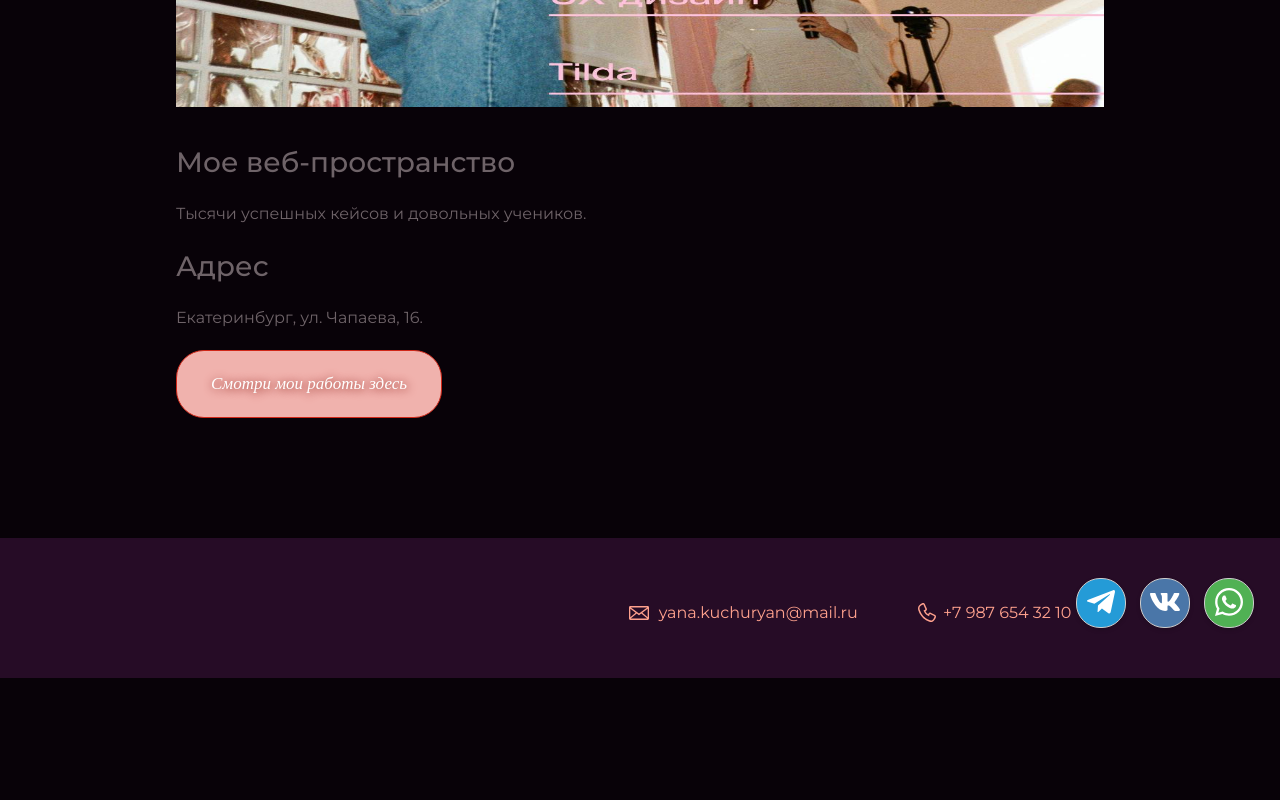
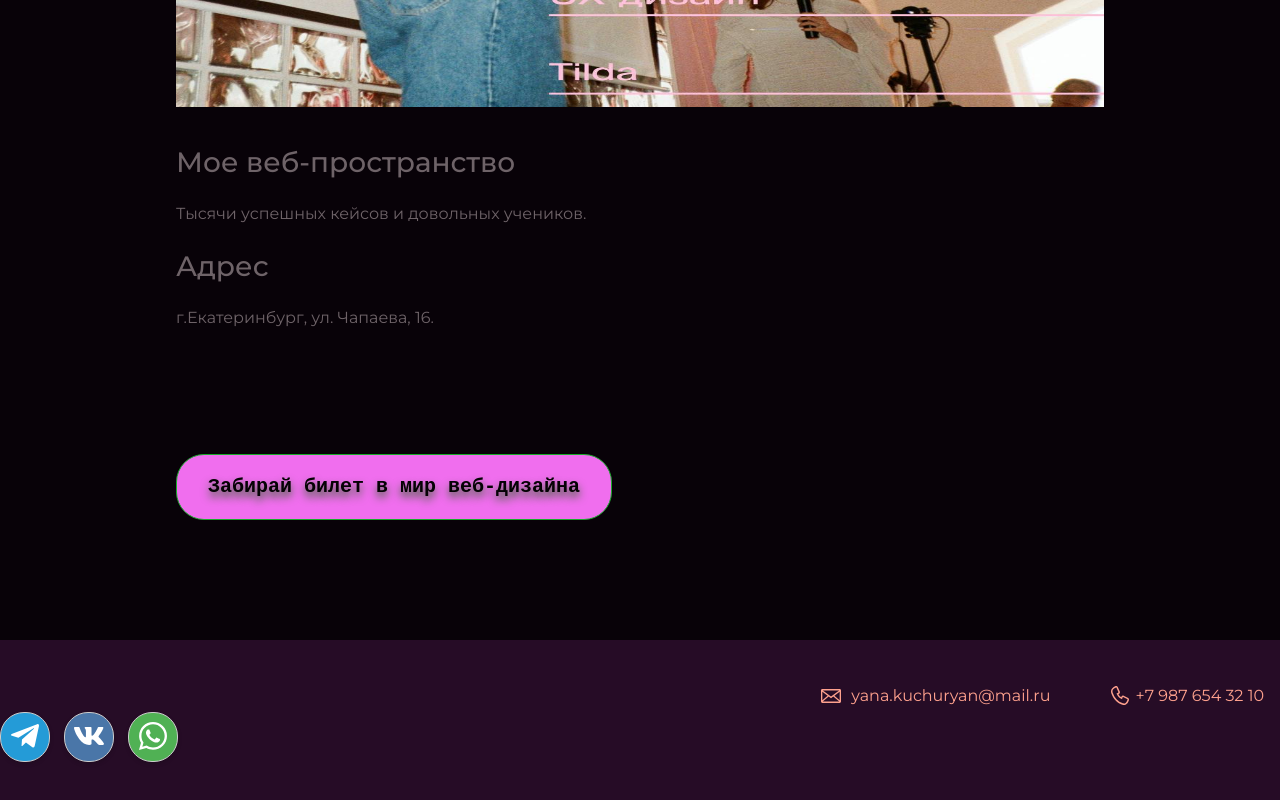
Before and after one commit to kuchuryanka/my-site, a plain HTML site: page index.html in a window 1280 px wide. Shown: the part 3192-3992 px from the top of the page. Before the commit the page ends 3870 px from the top, so only its background shows below. Drawn offline with Linux system fonts and the light colour scheme.

Commit message:
Add files via upload
меняет текст на главной странице

```diff
--- a/index.html
+++ b/index.html
@@ -61,16 +61,22 @@ rel="stylesheet">
 
 
       <h3>Адрес</h3>
-      <p>Екатеринбург, ул. Чапаева, 16.</p>
-   <a href="https://ohdschool.ru/predz7" class="myButton">Смотри мои работы здесь</a>
+      <p>г.Екатеринбург, ул. Чапаева, 16.</p>
+<script type="text/javascript" charset="utf-8" async src="https://api-maps.yandex.ru/services/constructor/1.0/js/?um=constructor%3A26876fbca0e8d8bf006bacb8291d3951697cf1eb84b3b17928e739d7407af9dc&amp;width=500&amp;height=400&amp;lang=ru_RU&amp;scroll=true"></script>
+</section>
+<section class="portfolio">
+<div class="container">
+<a href="https://ohdschool.ru/predz7" class="myButton">Забирай билет в мир веб-дизайна</a>
 </div>
-    </section>
+   </section>
 
 
     <footer class="page-footer">
 <div class="container">
 <a class="footer-email" href="mailto:yana.kuchuryan@mail.ru">yana.kuchuryan@mail.ru</a>
 <a class="footer-phone" href="tel:+79876543210">+7 987 654 32 10</a>
+</div>
+
 <div class="social telegram">
 	<a href="https://t.me/kuchuryank" target="_blank">
 		<svg role="img" viewBox="0 0 448 512">
@@ -92,7 +98,6 @@ rel="stylesheet">
 		</svg>
 	</a>
 </div>
-<script type="text/javascript" charset="utf-8" async src="https://api-maps.yandex.ru/services/constructor/1.0/js/?um=constructor%3A330d21e7830cd857e5da23197af9a071a840f5178d183eb4cfbfb3535afd927e&amp;width=500&amp;height=400&amp;lang=ru_RU&amp;scroll=true"></script>
     </footer>
   </body>
 </html>
--- a/style.css
+++ b/style.css
@@ -155,21 +155,21 @@ body {
 }
 
 .myButton {
-	background-color:#f0b2ad;
+	background-color:#f06eee;
 	border-radius:28px;
-	border:1px solid #d02718;
+	border:1px solid #18ab29;
 	display:inline-block;
 	cursor:pointer;
-	color:#ffffff;
-	font-family:Times New Roman;
-	font-size:17px;
-	font-style:italic;
-	padding:17px 34px;
+	color:#050205;
+	font-family:Courier New;
+	font-size:20px;
+	font-weight:bold;
+	padding:16px 31px;
 	text-decoration:none;
-	text-shadow:1px 1px 10px #810e05;
+	text-shadow:0px 5px 8px #2f6627;
 }
 .myButton:hover {
-	background-color:#c62d1f;
+	background-color:#5cbf2a;
 }
 .myButton:active {
 	position:relative;
```
